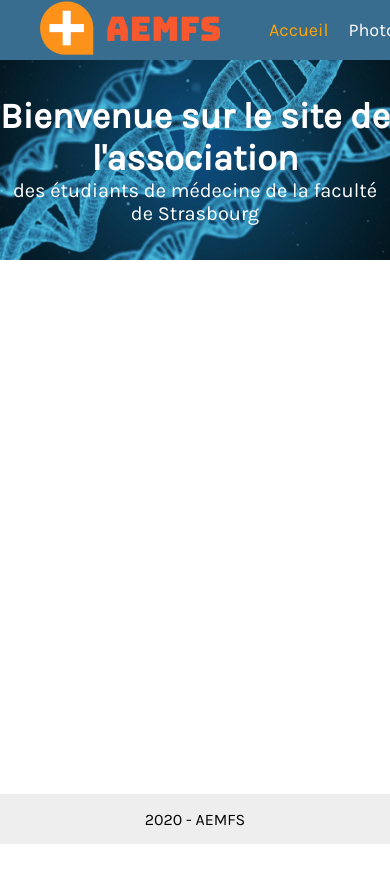
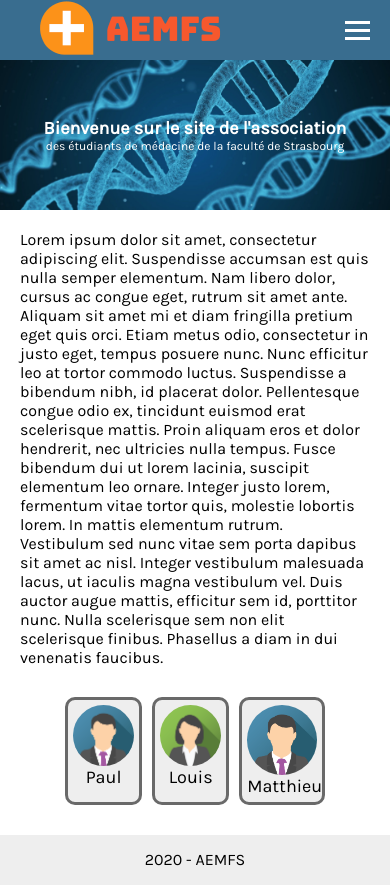
Before and after one commit to SchawnnDev/prog-web2-front, a Vue app: page / in a window 390 px wide. Before the commit the page ends 844 px from the top, so only its background shows below. Built offline with nearby package versions, Linux system fonts and the light colour scheme; the HTML template or start-up script is replaced by a standard one.

Commit message:
added mobile menu & home display

```diff
--- a/src/App.vue
+++ b/src/App.vue
@@ -24,10 +24,10 @@
 }
 
 #app {
-  display:flex;
-  flex-direction:column;
-  height:100vh;
-  margin:0;
+  display: flex;
+  flex-direction: column;
+  height: 100vh;
+  margin: 0;
 }
 
 .input-group input[type=text], textarea, input[type=email] {
@@ -88,6 +88,7 @@
   display: flex;
   flex-direction: column;
   justify-content: center;
+  row-gap: 20px;
   align-items: center;
   padding: 20px;
 }
@@ -99,7 +100,7 @@
 hr.separator {
   border-top: 2px solid lightgray;
   border-bottom: 2px solid lightgray;
-  border-left:0;
+  border-left: 0;
   border-right: 0;
   width: 100%;
   height: 10px;
@@ -107,15 +108,38 @@ hr.separator {
   margin-top: 20px;
 }
 
-.title-container h1.title-responsive {
-  font-size: 50px;
+.title-container.title-responsive h1 {
+  font-size: 46px;
 }
 
-@media only screen and (max-width: 768px) {
-  /* For mobile phones: */
-  .title-container h1.title-responsive {
-    font-size: 28px;
+.title-container.title-responsive p {
+  font-size: 26px;
+}
+
+@media only screen and (max-width: 790px) {
+  .title-container.title-responsive h1 {
+    font-size: 30px;
   }
+
+  .title-container.title-responsive p {
+    font-size: 18px;
+  }
+
+  .title-container {
+    min-height: 150px;
+  }
+
+}
+
+@media only screen and (max-width: 525px) {
+  .title-container.title-responsive h1 {
+    font-size: 18px;
+  }
+
+  .title-container.title-responsive p {
+    font-size: 12px;
+  }
+
 }
 
 </style>
--- a/src/components/layouts/Header.vue
+++ b/src/components/layouts/Header.vue
@@ -1,5 +1,5 @@
 <template>
-    <header class="header">
+  <header>
     <nav class="navbar">
       <router-link to="/" class="nav-logo">
         <img src="../../assets/logo.png" alt="test logo"/>
@@ -15,13 +15,37 @@
           <router-link to="/contact" class="nav-link">Contact</router-link>
         </li>
       </ul>
+      <div class="mobile-menu-toggle" id="mobile-menu" v-on:click="switchMenu">
+        <span class="bar"></span>
+        <span class="bar"></span>
+        <span class="bar"></span>
+      </div>
     </nav>
   </header>
 </template>
 
 <script>
 export default {
-        name: "Header"
+  name: "Header",
+  data: function () {
+    return {
+      menuOpened: false
+    }
+  },
+  methods: {
+    switchMenu: function () {
+      document.getElementsByClassName("nav")[0].classList.toggle("mobile-nav");
+      document.getElementById("mobile-menu").classList.toggle("is-active");
+      this.menuOpened = !this.menuOpened;
+    }
+  },
+  watch: {
+    $route: function () {
+      if (!this.menuOpened)
+        return;
+      this.switchMenu();
+    }
+  }
 }
 </script>
 
@@ -29,7 +53,7 @@
 
 @import url(https://fonts.googleapis.com/css?family=Karla);
 
-    .header {
+header {
   width: 100%;
   position: sticky;
   position: -webkit-sticky;
@@ -86,8 +110,82 @@
   padding: 10px;
 }
 
+.mobile-menu-toggle .bar {
+  width: 25px;
+  height: 3px;
+  background-color: white;
+  margin: 5px auto;
+  -webkit-transition: all 0.3s ease-in-out;
+  -o-transition: all 0.3s ease-in-out;
+  transition: all 0.3s ease-in-out;
+}
+
+.mobile-menu-toggle {
+  justify-self: end;
+  margin-right: 20px;
+}
+
+.mobile-menu-toggle:hover {
+  cursor: pointer;
+}
+
+/** ANIMATION MENU **/
+
+#mobile-menu.is-active .bar:nth-child(2) {
+  opacity: 0;
+}
+
+#mobile-menu.is-active .bar:nth-child(1) {
+  -webkit-transform: translateY(8px) rotate(45deg);
+  -ms-transform: translateY(8px) rotate(45deg);
+  -o-transform: translateY(8px) rotate(45deg);
+  transform: translateY(8px) rotate(45deg);
+}
+
+#mobile-menu.is-active .bar:nth-child(3) {
+  -webkit-transform: translateY(-8px) rotate(-45deg);
+  -ms-transform: translateY(-8px) rotate(-45deg);
+  -o-transform: translateY(-8px) rotate(-45deg);
+  transform: translateY(-8px) rotate(-45deg);
+}
+
 @media only screen and (max-width: 768px) {
-        /* For mobile phones: */
+  .navbar ul {
+    display: flex;
+    flex-direction: column;
+    position: fixed;
+    top: 60px;
+    background-color: var(--bg-primary);
+    width: 100%;
+    transform: translate(-101%);
+    text-align: center;
+    overflow: hidden;
+
+    border: 2px #eee solid;
+    padding: 20px;
+
+    -webkit-transition: -webkit-transform 0.3s ease-out;
+    -o-transition: transform 0.3s ease-in-out;
+    transition: transform 0.3s ease-in-out;
+  }
+
+  .navbar li {
+    padding: 15px;
+    border: 1px #eee solid; /* Avec ou sans? */
+  }
+
+  .navbar li a {
+    font-size: 28px;
+  }
+
+  .mobile-menu-toggle, .bar {
+    display: block;
+    cursor: pointer;
+  }
+
+  .mobile-nav {
+    transform: translate(0%) !important;
+  }
 }
 
 </style>
--- a/src/views/Contact.vue
+++ b/src/views/Contact.vue
@@ -1,8 +1,8 @@
 <template>
   <div>
 
-    <div class="title-container">
-      <h1 class="title-responsive">Contact et informations</h1>
+    <div class="title-container title-responsive">
+      <h1>Contact et informations</h1>
     </div>
 
     <div class="panel contact-panel">
@@ -51,4 +51,11 @@ export default {
   margin-right: 20%;
 }
 
+@media only screen and (max-width: 768px) {
+  .panel.contact-panel {
+    margin-left: 5%;
+    margin-right: 5%;
+  }
+}
+
 </style>
--- a/src/views/Home.vue
+++ b/src/views/Home.vue
@@ -1,26 +1,42 @@
 <template>
   <div>
 
-    <section class="title-container">
+    <div class="title-container title-responsive">
       <h1>Bienvenue sur le site de l'association</h1>
-      <p> des étudiants de médecine de la faculté de Strasbourg</p>
-    </section>
+      <p>des étudiants de médecine de la faculté de Strasbourg</p>
+    </div>
+
+    <div class="panel">
+
+      <div>
+        <p>Lorem ipsum dolor sit amet, consectetur adipiscing elit. Suspendisse accumsan est quis nulla semper
+          elementum. Nam libero dolor, cursus ac congue eget, rutrum sit amet ante. Aliquam sit amet mi et diam
+          fringilla pretium eget quis orci. Etiam metus odio, consectetur in justo eget, tempus posuere nunc. Nunc
+          efficitur leo at tortor commodo luctus. Suspendisse a bibendum nibh, id placerat dolor. Pellentesque congue
+          odio ex, tincidunt euismod erat scelerisque mattis. Proin aliquam eros et dolor hendrerit, nec ultricies nulla
+          tempus. Fusce bibendum dui ut lorem lacinia, suscipit elementum leo ornare. Integer justo lorem, fermentum
+          vitae tortor quis, molestie lobortis lorem. In mattis elementum rutrum. Vestibulum sed nunc vitae sem porta
+          dapibus sit amet ac nisl. Integer vestibulum malesuada lacus, ut iaculis magna vestibulum vel. Duis auctor
+          augue mattis, efficitur sem id, porttitor nunc. Nulla scelerisque sem non elit scelerisque finibus. Phasellus
+          a diam in dui venenatis faucibus.</p>
+      </div>
 
       <div class="founders">
         <div class="founder">
-        <img class="founder-img"/>
-        <span class="founder-name"></span>
+          <img class="founder-img" src="../assets/img/team/avatar_men.png"/>
+          <span class="founder-name">Paul</span>
         </div>
         <div class="founder">
-        <img class="founder-img"/>
-        <span class="founder-name"></span>
+          <img class="founder-img" src="../assets/img/team/avatar_women.png"/>
+          <span class="founder-name">Louis</span>
         </div>
         <div class="founder">
-        <img class="founder-img"/>
-        <span class="founder-name"></span>
+          <img class="founder-img" src="../assets/img/team/avatar_men.png"/>
+          <span class="founder-name">Matthieu</span>
         </div>
       </div>
 
+    </div>
   </div>
 </template>
 
@@ -35,5 +51,45 @@ export default {
 
 <style scoped>
 
+.founders {
+  width: 80%;
+  border-radius: 10px;
+  display: flex;
+  flex-direction: row;
+  column-gap: 10px;
+  justify-content: center;
+  padding: 10px;
+}
+
+.founders .founder {
+  border: 3px solid dimgray;
+  border-radius: 10px;
+  display: flex;
+  flex-direction: column;
+  width: 33%;
+  padding: 5px;
+  background-color: #eeeeee;
+}
+
+.founders .founder .founder-img {
+  width: 100%;
+  max-width: 256px;
+  overflow: hidden;
+  margin: 0 auto;
+  -moz-border-radius: 50%;
+  -webkit-border-radius: 50%;
+  border-radius: 50%;
+}
+
+.founders .founder .founder-name {
+  text-align: center;
+  font-size: 36px;
+}
+
+@media only screen and (max-width: 768px) {
+  .founders .founder .founder-name {
+    font-size: 18px;
+  }
+}
 
 </style>
--- a/src/views/Images.vue
+++ b/src/views/Images.vue
@@ -1,16 +1,15 @@
 <template>
-    <div>
-
-        <div class="title-container">
-            <h1 class="title-responsive">Photos d'événements passés</h1>
-        </div>
+  <div>
+    <div class="title-container title-responsive">
+      <h1>Photos d'événements passés</h1>
     </div>
+  </div>
 </template>
 
 <script>
-    export default {
-        name: "Images"
-    }
+export default {
+  name: "Images"
+}
 </script>
 
 <style scoped>
```
Also changed, not shown: src/assets/img/team/avatar_men.png (added), src/assets/img/team/avatar_women.png (added). Lines whose indentation alone changed are shown as unchanged.
